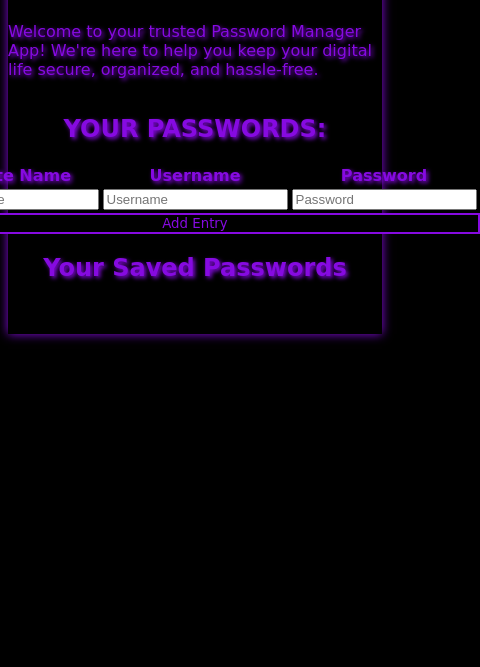
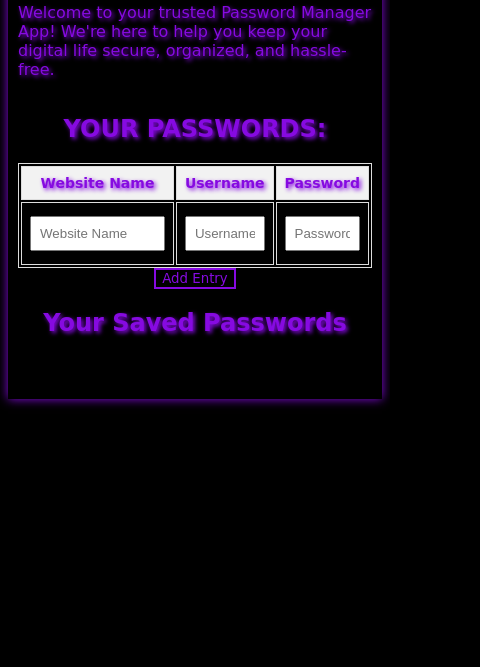
Before and after one commit to SomsubhroChakraborty/PASS-X-Your-OWN-Password-Manager, a website: page index.html in a window 390 px wide. Shown: the part 177-844 px from the top of the page, 480 px wide, since content can reach past the window. Drawn offline with Linux system fonts and the light colour scheme; a web font is replaced by a local one.

Commit message:
1 file modified

```diff
--- a/index.html
+++ b/index.html
@@ -4,12 +4,12 @@
     <meta charset="UTF-8" />
     <meta http-equiv="X-UA-Compatible" content="IE=edge" />
     <meta name="viewport" content="width=device-width, initial-scale=1.0" />
-    <title>password maneger</title>
+    <title>password manager</title>
     <style>
       @import url('https://fonts.googleapis.com/css2?family=Bruno+Ace&family=Foldit:wght@100&family=Open+Sans:wght@300&family=Raleway:ital,wght@1,100&family=Rubik+Pixels&display=swap');
-                    html{
-                      background-color:black;
-                      color:#860ae1;
+      html {
+        background-color: black;
+        color: #860ae1;
       }
       nav {
         font-family: 'Bruno Ace', cursive;
@@ -22,27 +22,6 @@
         justify-content: center;
         border-radius: 40px;
         border: 3px solid #860ae1;
-
-                      /* table {
-                        width: 80%;
-                        margin: 20px auto;
-                        border-collapse: collapse;
-                      } */
-                      table,
-                      th,
-                      td {
-                        border: 1px solid #ddd;
-                        display:flex;
-                      }
-                      th,
-                      td {
-                        display: flex;
-                        padding: 8px;
-                        text-align: left;
-                      }
-                      th {
-                        background-color: #f2f2f2;
-                      }
       }
       .container {
         display: flex;
@@ -51,23 +30,67 @@
         flex-direction: column;
         font-family: 'Bruno Ace', cursive;
         box-shadow: 0 0 10px #860ae1;
-              margin-top:20px;
-              text-shadow: 2px 2px 4px #860ae1; /* You can adjust the values as needed */
+        margin-top: 20px;
+        text-shadow: 2px 2px 4px #860ae1;
+        max-width: 800px; /* Added a max-width to limit container width */
+        padding: 20px; /* Added padding for spacing */
       }
-            button{
-              font-family:"Bruno Ace", cursive;
-              background-color:black;
-              color:#860ae1;
-              border:2px solid #860ae1;
+      button {
+        font-family: 'Bruno Ace', cursive;
+        background-color: black;
+        color: #860ae1;
+        border: 2px solid #860ae1;
       }
-
-      .content{
-        display :flex;
-        flex-direction :coloumn;
-        flex-wrap:wrap;
-        flex-direction:column;
+      .content {
+        display: flex;
+        flex-direction: column;
+        align-items: center; /* Center content horizontally */
+        width: 100%; /* Make the content div full width */
       }
-
+      table,
+      th,
+      td {
+        width: 100%; /* Make the table take the full width of its container */
+        border: 1px solid #ddd;
+      }
+      th,
+      td {
+        padding: 8px;
+        text-align: center;
+      }
+      th {
+        background-color: #f2f2f2;
+      }
+      input[type='text'],
+      input[type='password'] {
+        width: 100%; /* Make input fields take the full width */
+        padding: 8px;
+        margin: 5px 0;
+      }
+      ul#list {
+        list-style: none;
+        padding: 0;
+      }
+      /* Media query for responsiveness */
+      @media screen and (max-width: 600px) {
+        nav {
+          font-size: 16px; /* Reduce font size for small screens */
+        }
+        .container {
+          padding: 10px; /* Adjust padding for small screens */
+        }
+        table,
+        th,
+        td {
+          font-size: 14px; /* Reduce font size for small screens */
+        }
+        input[type='text'],
+  input[type='password'] {
+    width: 100%;
+    padding: 8px;
+    margin: 5px 0;
+    box-sizing: border-box; /* Ensure padding and border are included in the width */
+  }
       }
     </style>
   </head>
```
Lines whose indentation alone changed are shown as unchanged.
